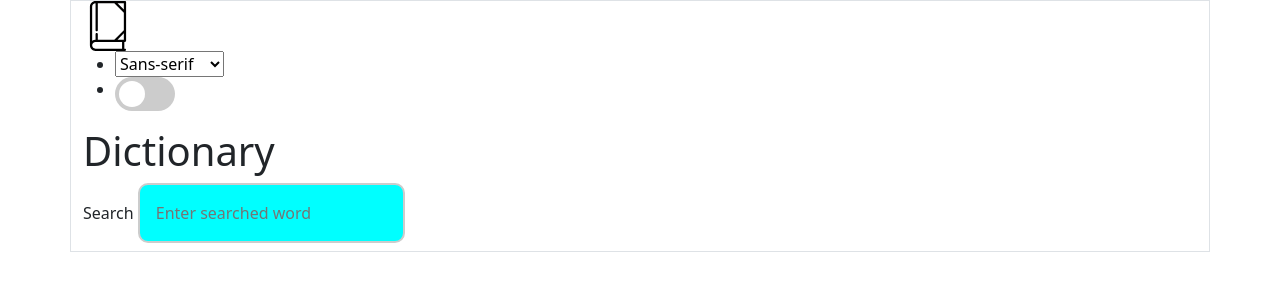
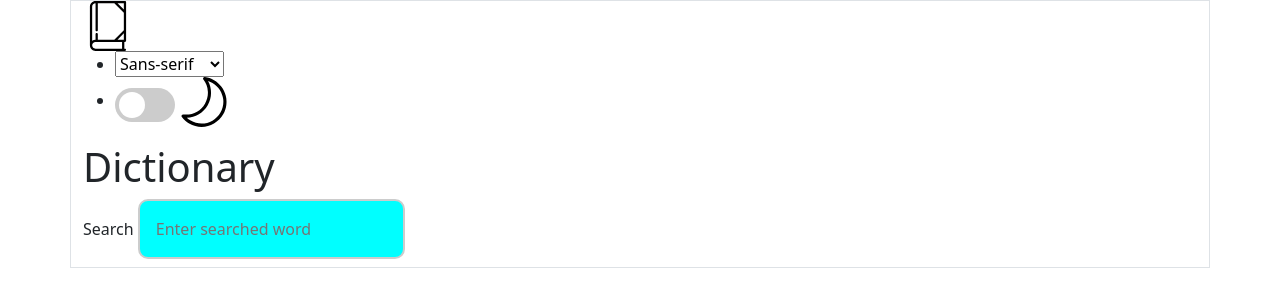
Before and after one commit to david-lafontant/dictionnary, a website: page index.html in a window 1280 px wide. Drawn offline with Linux system fonts and the light colour scheme.

Commit message:
Display moon icon

```diff
--- a/index.html
+++ b/index.html
@@ -32,6 +32,7 @@
       <input type="checkbox">
       <span class="slider round"></span>
     </label>
+    <img class="purple" src="./src/assets/images/halfmoon.svg" width="50px" height="50px" />
   </li>
 </ul>
 
```
